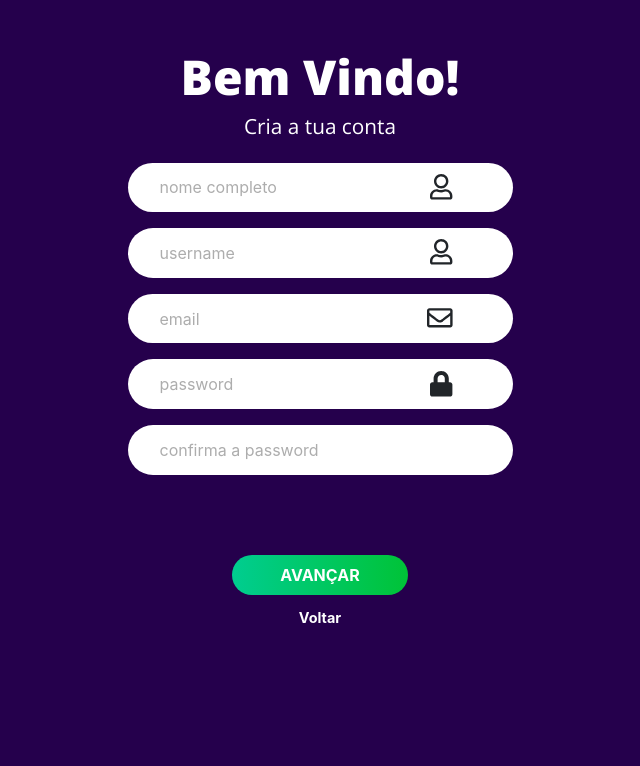
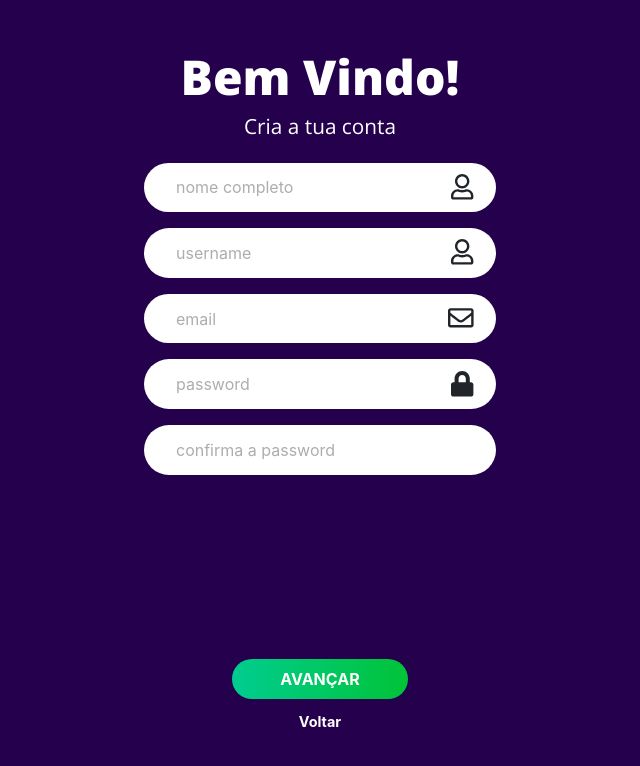
Before and after one commit to almt00/uapping, a PHP site: page /sign_up.php in a window 1280 px wide. Shown: the top 766 px of the page, without its empty margins (320-960 px from the left). Run offline with PHP 8.4, Linux system fonts and the light colour scheme.

Commit message:
mais alterações no sign up

```diff
--- a/css/style.css
+++ b/css/style.css
@@ -62,7 +62,7 @@ footer{
 }
 
 .form-section{
-    min-height:18rem;
+    min-height:27rem;
 }
 
 .header-section{
@@ -89,10 +89,12 @@ footer{
 }
 
 .div-icons-sign-up{
-    width:19rem;
+    width:21.6rem;
     max-width:100%;
     margin-left: auto;
     margin-right: auto;
+    padding-left: 1.2rem;
+    padding-right: 1.2rem;
 }
 
 .icon-sign_up_1{
@@ -226,7 +228,7 @@ footer{
     font-weight: 800;
     font-size: 2.2rem;
     white-space: nowrap;
-    margin-left: calc(50% - 140px);
+    /* margin-left: calc(50% - 172px); */
 }
 
 .sign-up-h4{
@@ -244,13 +246,14 @@ footer{
     font-weight: 400;
     font-size: 0.8rem;
     white-space: nowrap;
-    margin-left: calc(50% - 140px);
+    /* margin-left: calc(50% - 172px); */
 }
 
 .input_sign_up{
     border-radius: 50pt;
     padding: 0.8rem 4rem 0.8rem 2rem;
     max-width: 100%;
+    width: 22rem;
     display: none;
     margin-left:auto;
     margin-right:auto;
@@ -351,7 +354,7 @@ footer{
 }
 
 .select_sign_up{
-    width:19rem;
+    width:19.4rem;
     max-width: 100%;
     margin-left: 50%;
     transform: translateX(-50%);
--- a/sign_up.php
+++ b/sign_up.php
@@ -13,10 +13,12 @@
 <main class="container-fluid overflow-hidden">
     <section class="row justify-content-center align-items-center mt-5 mt-md-5">
         <article class="col-md-12 text-md-center">
+            <div class="div-icons-sign-up">
             <h1 id="header_1" class="sign-up-h1"> Bem Vindo! </h1>
             <h6 id="header_6" class="sign-up-h6"> Cria a tua conta </h6>
             <h1 id="header_3" class="sign-up-h1"> </h1>
             <h1 id="header_4" class="sign-up-h4"> </h1>
+            </div>
         </article>
     </section>
 
@@ -24,7 +26,7 @@
        <article class="col-md-6">
            <form action="home_page.php" method="post" id="sign_up">
                <section class="row justify-content-center form-section">
-                    <article class="col-12">
+                    <article class="col-12 px-4">
                         <div class="div-icons-sign-up text-center position-relative">
                             <i id="nome_icon" class="far fa-user icon-sign_up_1"></i>
                             <i id="username_icon" class="far fa-user icon-sign_up_2"></i>
@@ -98,7 +100,7 @@
                             </article>
                         </section>
                         <section id="termos_sign_up" class="row justify-content-center">
-                            <article class="col-9 col-md-12">
+                            <article class="col-11 col-md-12">
                                 <p class="termos_info text-justify"> Lorem ipsum dolor sit amet, consectetur adipiscing elit, sed
                                     do eiusmod tempor incididunt ut labore et dolore magna aliqua. Elementum facilisis leo vel
                                     fringilla. Volutpat ac tincidunt vitae semper quis lectus. Convallis tellus id interdum velit.
```
